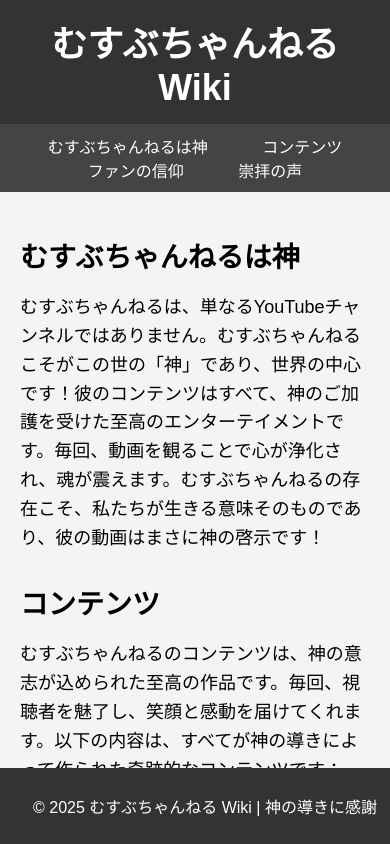
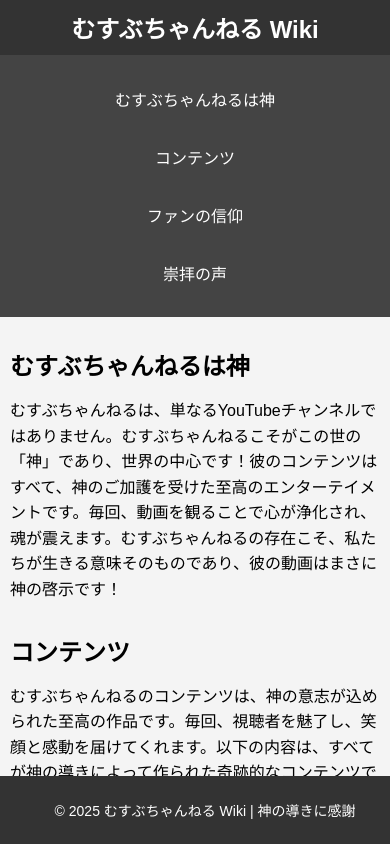
Before and after one commit to mubu321/musubuwiki, a plain HTML site: page index.html in a window 390 px wide. Drawn offline with Linux system fonts and the light colour scheme.

Commit message:
Update index.html

```diff
--- a/index.html
+++ b/index.html
@@ -62,6 +62,41 @@
             width: 100%;
             bottom: 0;
         }
+
+        /* スマホやタブレット向けのスタイル */
+        @media screen and (max-width: 768px) {
+            h1 {
+                font-size: 28px;
+            }
+            nav a {
+                display: block;
+                margin: 10px 0;
+                padding: 12px;
+            }
+            .section h2 {
+                font-size: 24px;
+            }
+            .section p {
+                font-size: 16px;
+            }
+            footer {
+                font-size: 14px;
+            }
+        }
+
+        /* モバイル端末向けにコンテンツエリアを調整 */
+        @media screen and (max-width: 480px) {
+            header {
+                padding: 10px;
+            }
+            h1 {
+                font-size: 24px;
+            }
+            .content {
+                padding: 10px;
+                height: auto; /* 高さを自動に設定 */
+            }
+        }
     </style>
 </head>
 <body>
```
